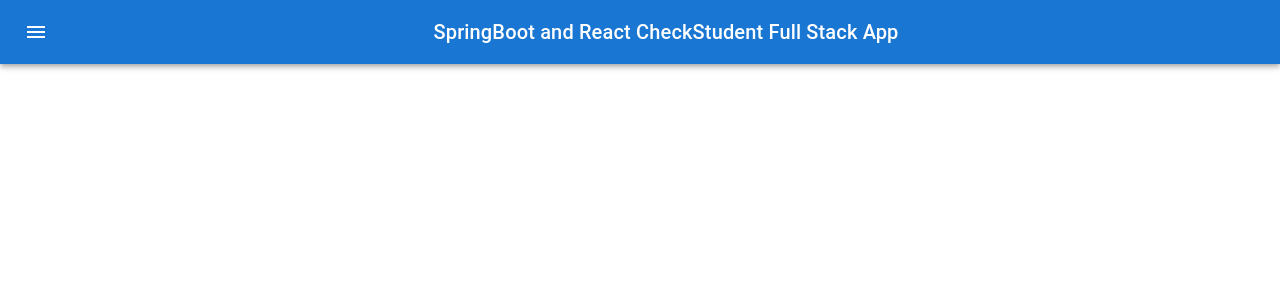
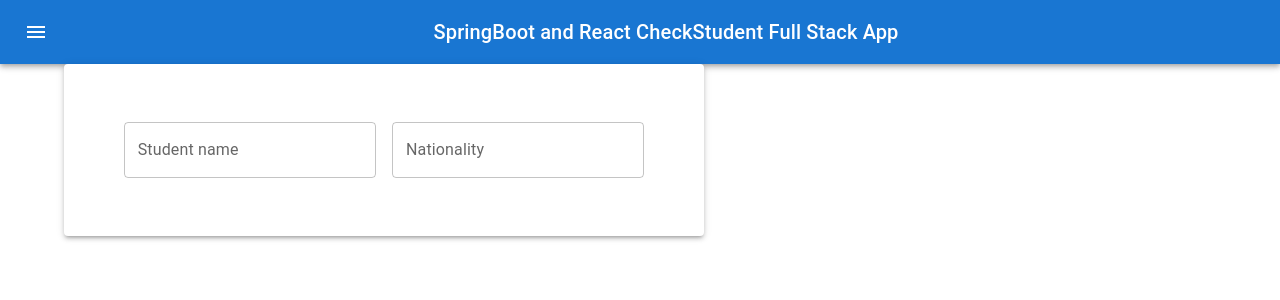
Before and after one commit to Olaa00/Check-Student, a React (Create React App) app in the folder studentfrontend/: page / in a window 1280 px wide. Shown: the top 300 px of the page. Built offline with nearby package versions, Linux system fonts and the light colour scheme.

Commit message:
Frontend 2

```diff
--- a/studentfrontend/src/App.js
+++ b/studentfrontend/src/App.js
@@ -1,11 +1,13 @@
 
 import './App.css';
 import Appbar from './components/Appbar';
+import Student from './components/Student';
+
 function App() {
   return (
     <div className="App">
-{/* Fullstack app by Ola */}
 <Appbar/>
+<Student/>
     </div>
   );
 }
--- a/studentfrontend/src/components/Appbar.js
+++ b/studentfrontend/src/components/Appbar.js
@@ -3,7 +3,7 @@
 import Box from '@mui/material/Box';
 import Toolbar from '@mui/material/Toolbar';
 import Typography from '@mui/material/Typography';
-import Button from '@mui/material/Button';
+
 import IconButton from '@mui/material/IconButton';
 import MenuIcon from '@mui/icons-material/Menu';
 
--- a/studentfrontend/src/components/Student.js
+++ b/studentfrontend/src/components/Student.js
@@ -0,0 +1,32 @@
+import * as React from 'react';
+import Box from '@mui/material/Box';
+import TextField from '@mui/material/TextField';
+import { Container } from '@mui/system';
+import { Paper } from '@mui/material';
+
+
+
+
+export default function Student() {
+    const paperStyle={padding:'50px 20px' , width:600, margin:"20pxauto"}
+
+
+  return (
+  <Container>
+    <Paper elevation={3} style={paperStyle}>
+    <Box
+      component="form"
+      sx={{
+        '& > :not(style)': { m: 1, width: '25ch' },
+      }}
+      noValidate
+      autoComplete="off"
+
+    >
+      <TextField id="outlined-basic" label="Student name" variant="outlined" />
+      <TextField id="outlined-basic" label="Nationality" variant="outlined" />
+    </Box>
+    </Paper>
+   </Container>
+  );
+}
```
